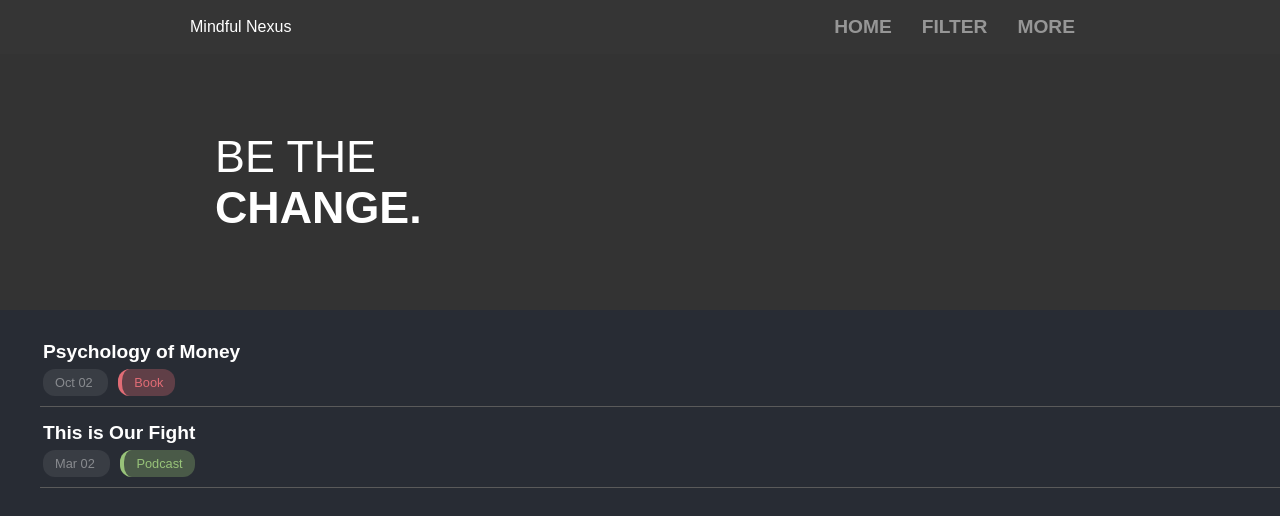
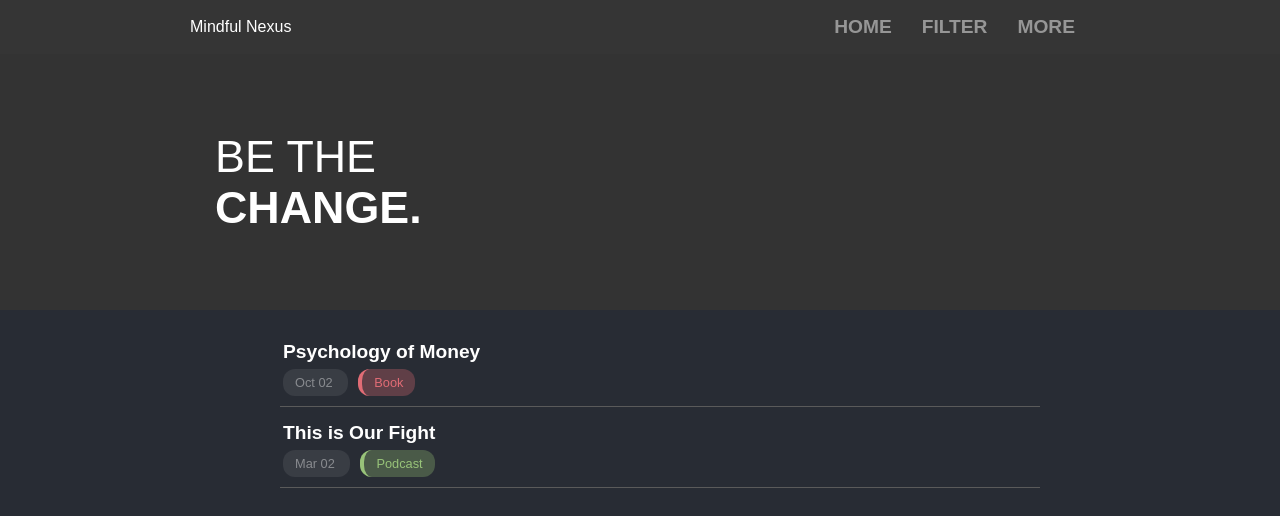
Before and after one commit to Buraiyen/Mindful-Nexus, an Angular app: page / in a window 1280 px wide. Shown: the top 516 px of the page. Built offline with nearby package versions, Linux system fonts and the light colour scheme.

Commit message:
:lipstick: style: container for timeline

```diff
--- a/src/app/timeline/timeline.component.html
+++ b/src/app/timeline/timeline.component.html
@@ -1,5 +1,7 @@
-<ul class="timeline">
-  <li *ngFor="let timelineItem of timelineItems">
-    <app-timeline-item [timelineItem]="timelineItem" />
-  </li>
-</ul>
+<app-container>
+  <ul class="timeline">
+    <li *ngFor="let timelineItem of timelineItems">
+      <app-timeline-item [timelineItem]="timelineItem" />
+    </li>
+  </ul>
+</app-container>
```
